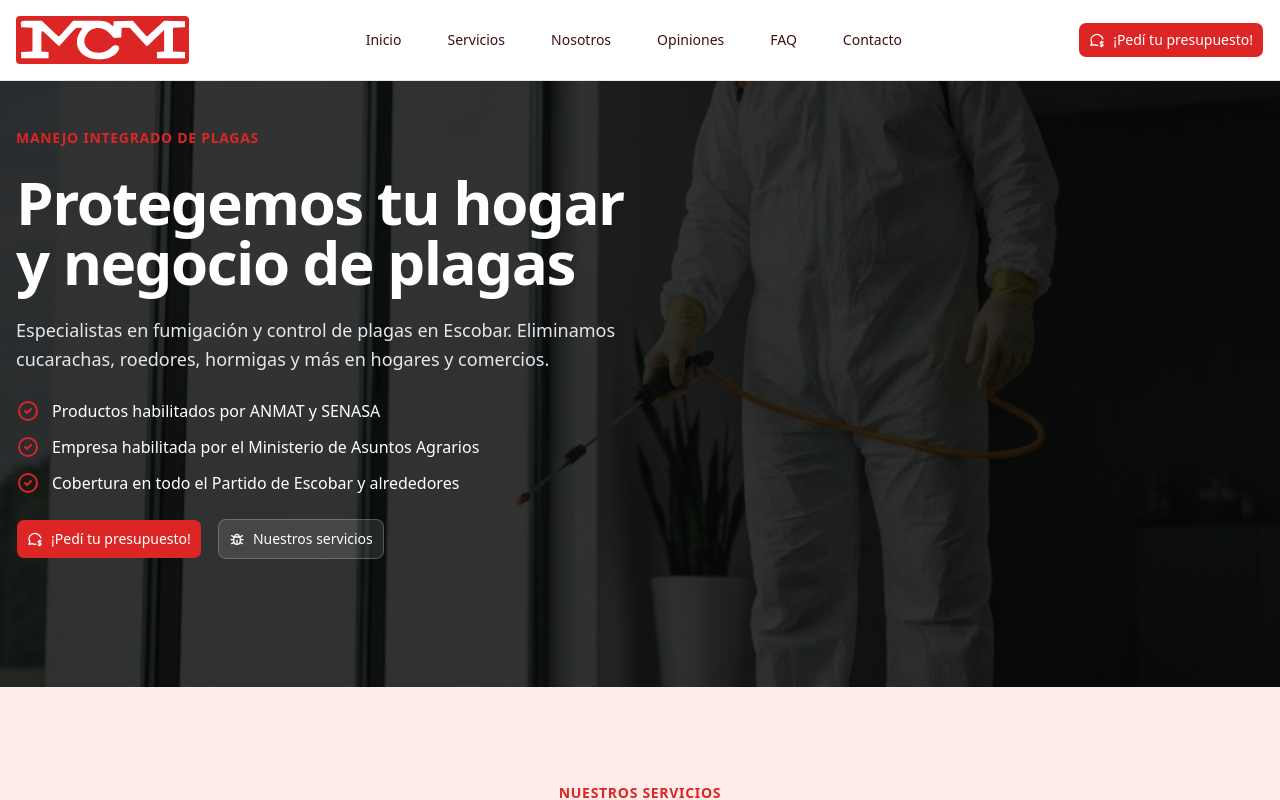
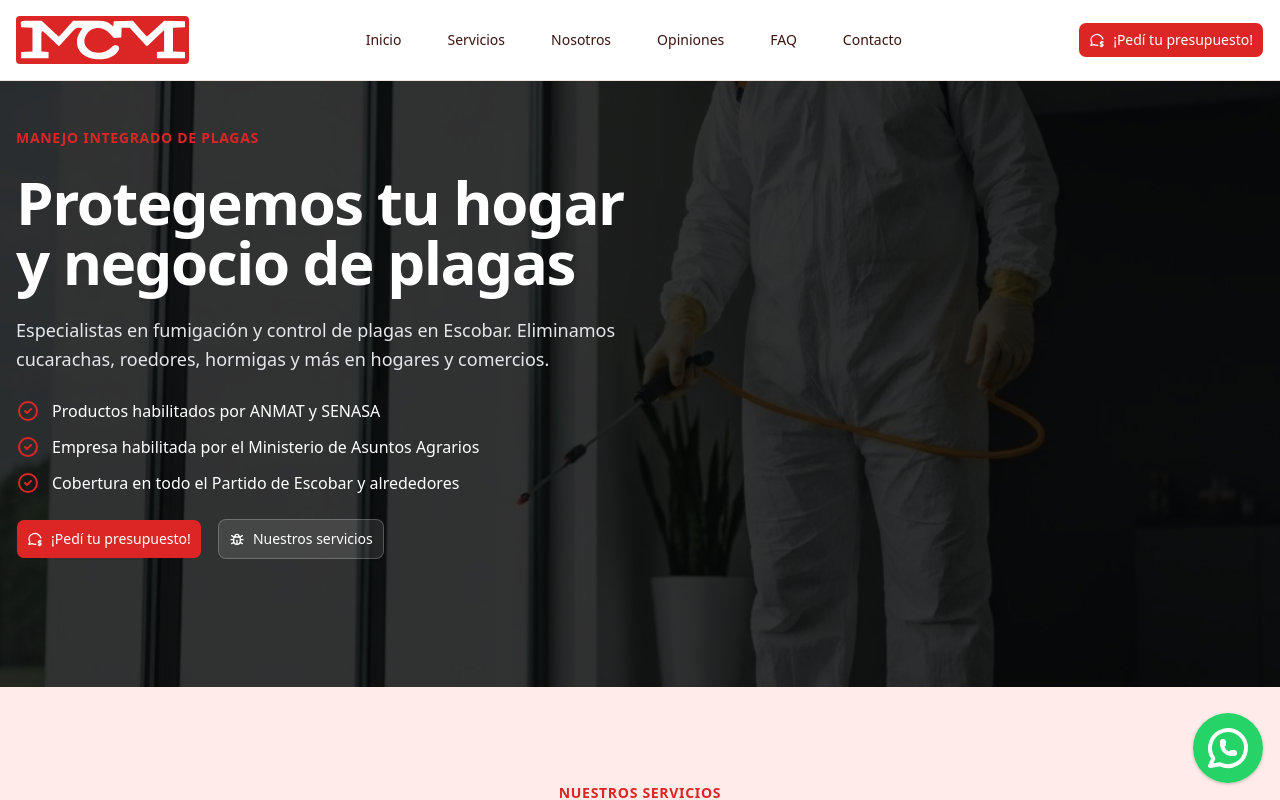
Before and after one commit to martinstanicio/mcm-fumigaciones, a Next.js app: page / in a window 1280 px wide. Shown: the top 800 px of the page. Built offline with nearby package versions, Linux system fonts and the light colour scheme.

Commit message:
create WhatsApp FAB component

```diff
--- a/src/app/layout.tsx
+++ b/src/app/layout.tsx
@@ -1,6 +1,7 @@
 import "./globals.css";
 import { Footer } from "@/components/footer";
 import { Header } from "@/components/header";
+import { WhatsAppFAB } from "@/components/whatsapp-fab";
 import { cn } from "@/lib/utils";
 import { Analytics } from "@vercel/analytics/next";
 import { Inter } from "next/font/google";
@@ -23,6 +24,7 @@ export default function RootLayout({ children }: Props) {
         <Header />
         {children}
         <Footer />
+        <WhatsAppFAB />
         <Analytics />
       </body>
     </html>
--- /dev/null
+++ b/src/components/whatsapp-fab.tsx
@@ -0,0 +1,31 @@
+import { Button } from "./ui/button";
+import { phone } from "@/content/contact-info";
+import { cn } from "@/lib/utils";
+import { getWhatsAppLink } from "@/lib/whatsapp";
+import { IconBrandWhatsapp } from "@tabler/icons-react";
+import Link from "next/link";
+
+type Props = React.ComponentProps<typeof Button>;
+
+export function WhatsAppFAB({ className, ...props }: Props) {
+  return (
+    <Button
+      className={cn(
+        "fixed right-4 bottom-4 z-50 size-16 rounded-full bg-[#25D366] text-white shadow hover:bg-[#25D366]/80 md:size-18",
+        className,
+      )}
+      size="icon"
+      asChild
+      {...props}
+    >
+      <Link
+        href={getWhatsAppLink(phone).toString()}
+        target="_blank"
+        rel="noopener noreferrer"
+      >
+        <IconBrandWhatsapp className="size-10 md:size-12" />
+        <span className="sr-only">Contactanos por WhatsApp</span>
+      </Link>
+    </Button>
+  );
+}
```
